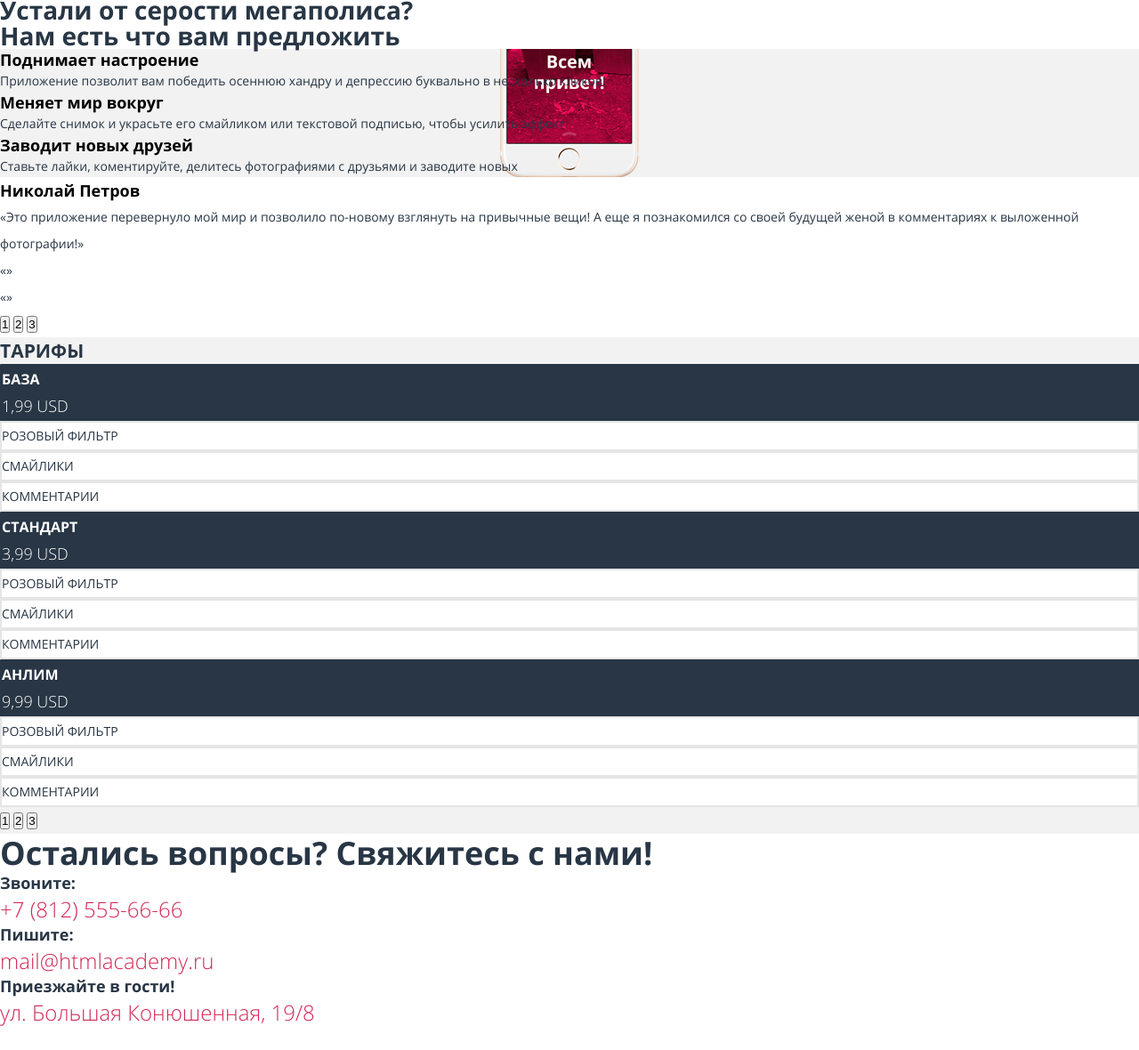
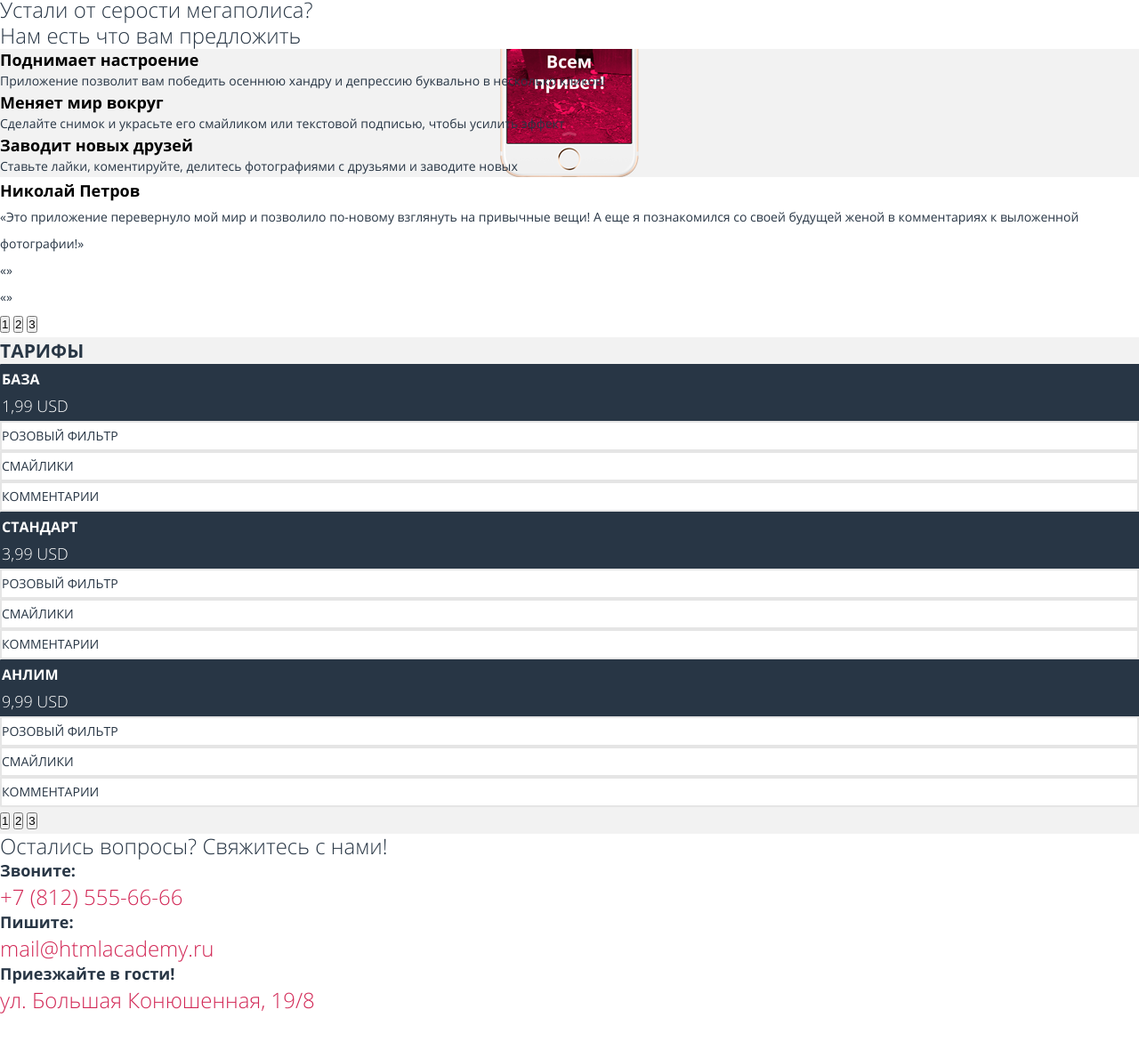
Before and after one commit to hrojah/481855-pink-20, a website: page source/index.html in a window 1280 px wide. Shown: the part 312-1492 px from the top of the page at 89% size. Drawn offline with nearby package versions, Linux system fonts and the light colour scheme; files that its build step writes are made by us from their sources; grey boxes are pictures that could not be loaded.

Commit message:
Правки в разметке и стилизации index.html

```diff
--- a/source/sass/contacts.scss
+++ b/source/sass/contacts.scss
@@ -6,7 +6,9 @@
   font-weight: 300;
 
   &__title {
+    font-size: 24px;
     line-height: 120%;
+    font-weight: 300;
   }
 
   &__text {
--- a/source/sass/offer.scss
+++ b/source/sass/offer.scss
@@ -4,6 +4,12 @@
   font-weight: 300;
   font-size: 24px;
   line-height: 120%;
+}
+
+.offer__item {
+  font-size: 24px;
+  line-height: 120%;
+  font-weight: 300;
 }
 
 .advantages {
```
Also changed, not shown: source/sass/button.scss (added).
